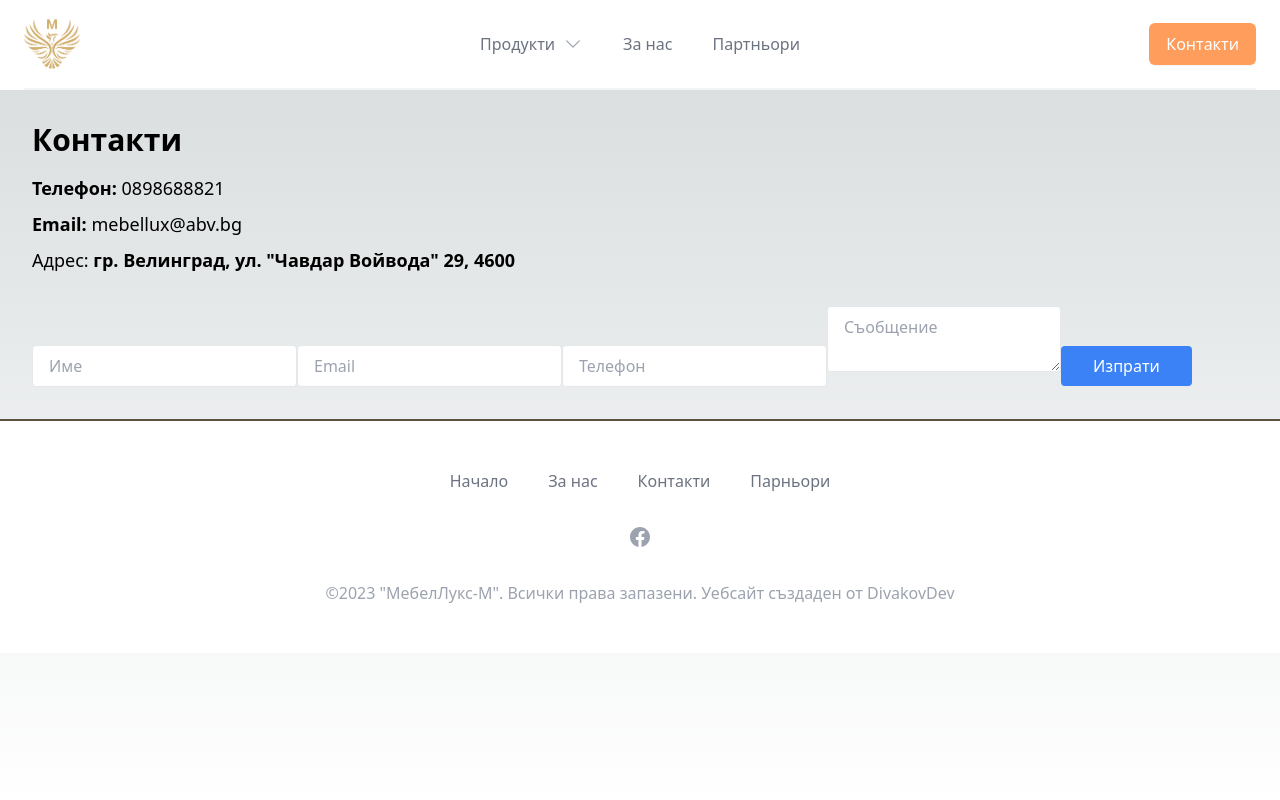
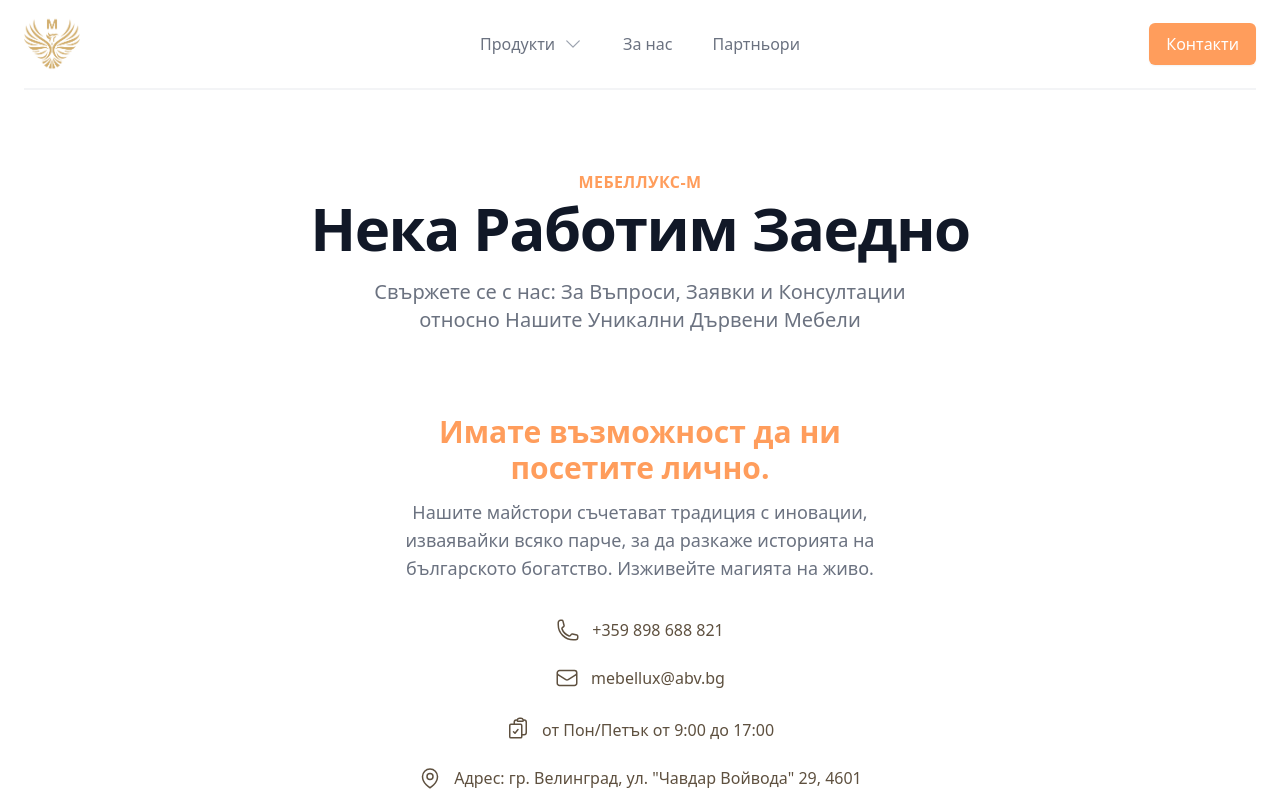
Before and after one commit to DivakovDev/MebelLux-Site, a Next.js app: page /contacts in a window 1280 px wide. Shown: the top 800 px of the page. Built offline with nearby package versions, Linux system fonts and the light colour scheme.

Commit message:
update contacts.tsx

```diff
--- a/src/pages/contacts.tsx
+++ b/src/pages/contacts.tsx
@@ -1,59 +1,98 @@
 import React from "react";
+import {
+  EnvelopeIcon,
+  PhoneIcon,
+  MapPinIcon,
+  ClipboardDocumentCheckIcon,
+} from "@heroicons/react/24/outline";
 
 export default function Contacts() {
   function sendEmail() {
     // functionality
   }
   return (
-    <section className="p-8">
-      <h1 className="text-3xl font-bold mb-4">Контакти</h1>
-      <h4 className="text-lg mb-2">
-        <span className="font-semibold">Телефон:</span> 0898688821
-      </h4>
-      <h4 className="text-lg mb-2">
-        <span className="font-semibold">Email:</span> mebellux@abv.bg
-      </h4>
-      <h4 className="text-lg mb-4">
-        Адрес:{" "}
-        <span className="font-semibold">
-          гр. Велинград, ул. &quot;Чавдар Войвода&quot; 29, 4600
-        </span>
-      </h4>
-      <form className="space-y-4">
-        <input
-          name="name"
-          type="text"
-          placeholder="Име"
-          required
-          className="px-4 py-2 border rounded"
-        />
-        <input
-          name="email"
-          type="text"
-          placeholder="Email"
-          required
-          className="px-4 py-2 border rounded"
-        />
-        <input
-          name="phone"
-          type="text"
-          placeholder="Телефон"
-          required
-          className="px-4 py-2 border rounded"
-        />
-        <textarea
-          name="message"
-          placeholder="Съобщение"
-          className="px-4 py-2 border rounded"
-        />
-        <button
-          className="px-8 py-2 bg-blue-500 text-white rounded hover:bg-blue-600"
-          type="submit"
-          onSubmit={sendEmail}
-        >
-          Изпрати
-        </button>
-      </form>
-    </section>
+    <div className="bg-white">
+      <div className="bg-white">
+        <div className="px-4 py-8 mx-auto max-w-7xl sm:py-20 sm:px-6 lg:px-8">
+          <div className="text-center">
+            <h2 className="text-base font-semibold tracking-wide uppercase text-luxOrange">
+              МебелЛукс-М
+            </h2>
+            <p className="mt-1 text-4xl font-extrabold text-gray-900 sm:text-5xl sm:tracking-tight lg:text-6xl">
+              Нека Работим Заедно
+            </p>
+            <p className="max-w-xl mx-auto mt-5 text-xl text-gray-500">
+              Свържете се с нас: За Въпроси, Заявки и Консултации относно Нашите
+              Уникални Дървени Мебели
+            </p>
+          </div>
+        </div>
+      </div>
+      <div className="px-4 pb-24 mx-auto pt-none max-w-7xl sm:px-6 lg:px-8">
+        <div className="max-w-lg mx-auto">
+          <div>
+            <h2 className="text-2xl font-extrabold text-center text-luxOrange sm:text-3xl">
+              Имате възможност да ни посетите лично.
+            </h2>
+            <div className="mx-auto mt-3">
+              <p className="text-lg text-center text-gray-500 ">
+                Нашите майстори съчетават традиция с иновации, изваявайки всяко
+                парче, за да разкаже историята на българското богатство.
+                Изживейте магията на живо.
+              </p>
+            </div>
+            <div className="mt-9">
+              <div className="flex justify-center">
+                <div className="flex content-center">
+                  <PhoneIcon
+                    className="w-6 h-6 text-luxBrown"
+                    aria-hidden="true"
+                  />
+                </div>
+                <div className="ml-3 text-base text-luxBrown">
+                  <p>+359 898 688 821</p>
+                </div>
+              </div>
+              <div className="flex justify-center mt-6">
+                <div className="flex content-center">
+                  <EnvelopeIcon
+                    className="w-6 h-6 text-luxBrown"
+                    aria-hidden="true"
+                  />
+                </div>
+                <div className="ml-3 text-base text-luxBrown">
+                  <p>mebellux@abv.bg</p>
+                </div>
+              </div>
+              <div className="flex justify-center mt-6">
+                <div className="flex content-center">
+                  <ClipboardDocumentCheckIcon
+                    className="w-6 h-6 my-auto text-luxBrown"
+                    aria-hidden="true"
+                  />
+                </div>
+                <div className="ml-3 text-base text-luxBrown">
+                  <p className="mt-1">от Пон/Петък от 9:00 до 17:00</p>
+                </div>
+              </div>
+              <div className="flex justify-center mt-6">
+                <div className="flex content-center">
+                  <MapPinIcon
+                    className="w-6 h-6 text-luxBrown"
+                    aria-hidden="true"
+                  />
+                </div>
+                <div className="ml-3 text-base text-luxBrown">
+                  <p>
+                    Адрес: гр. Велинград, ул. &quot;Чавдар Войвода&quot; 29,
+                    4601
+                  </p>
+                </div>
+              </div>
+            </div>
+          </div>
+        </div>
+      </div>
+    </div>
   );
 }
```
